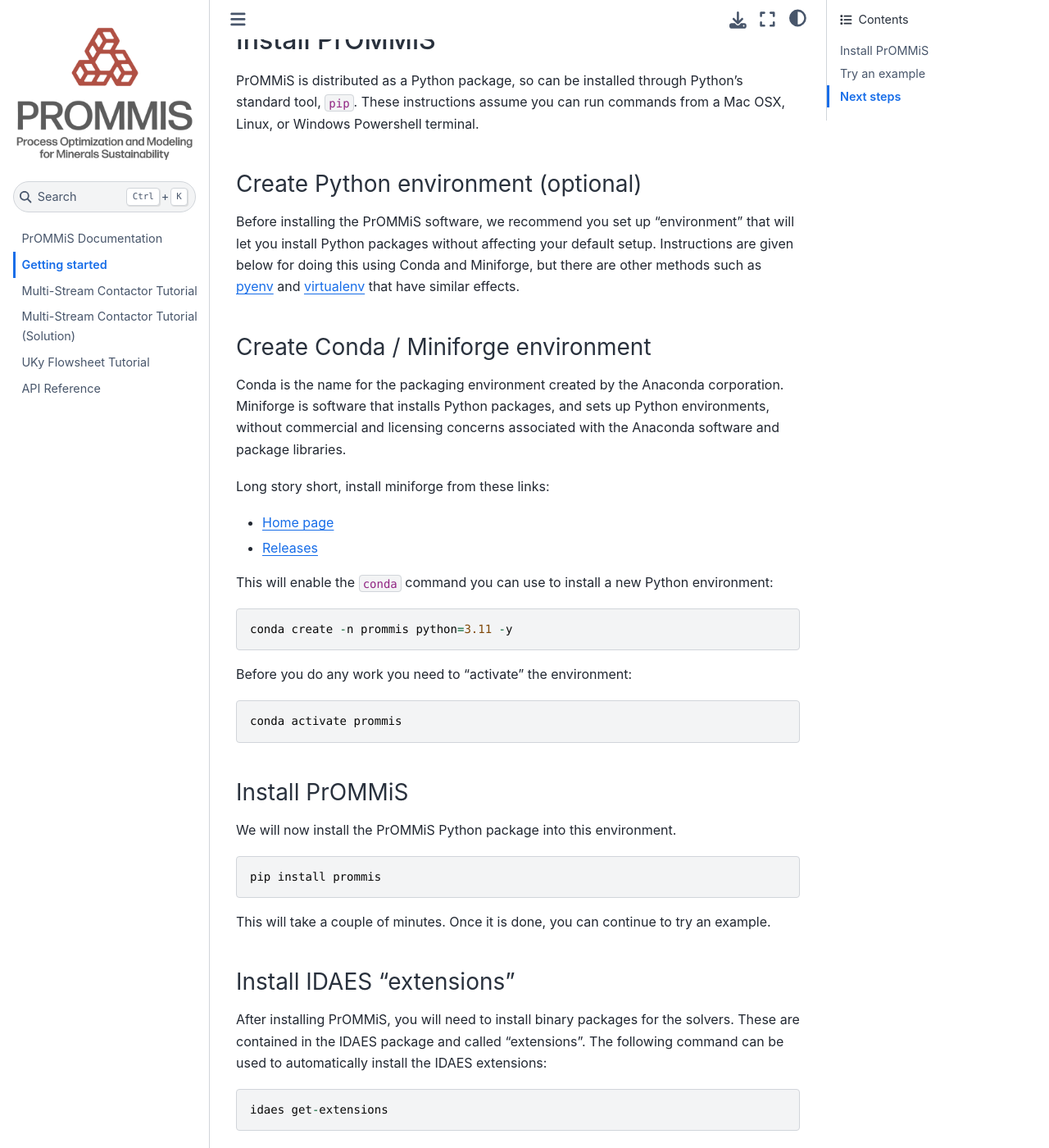
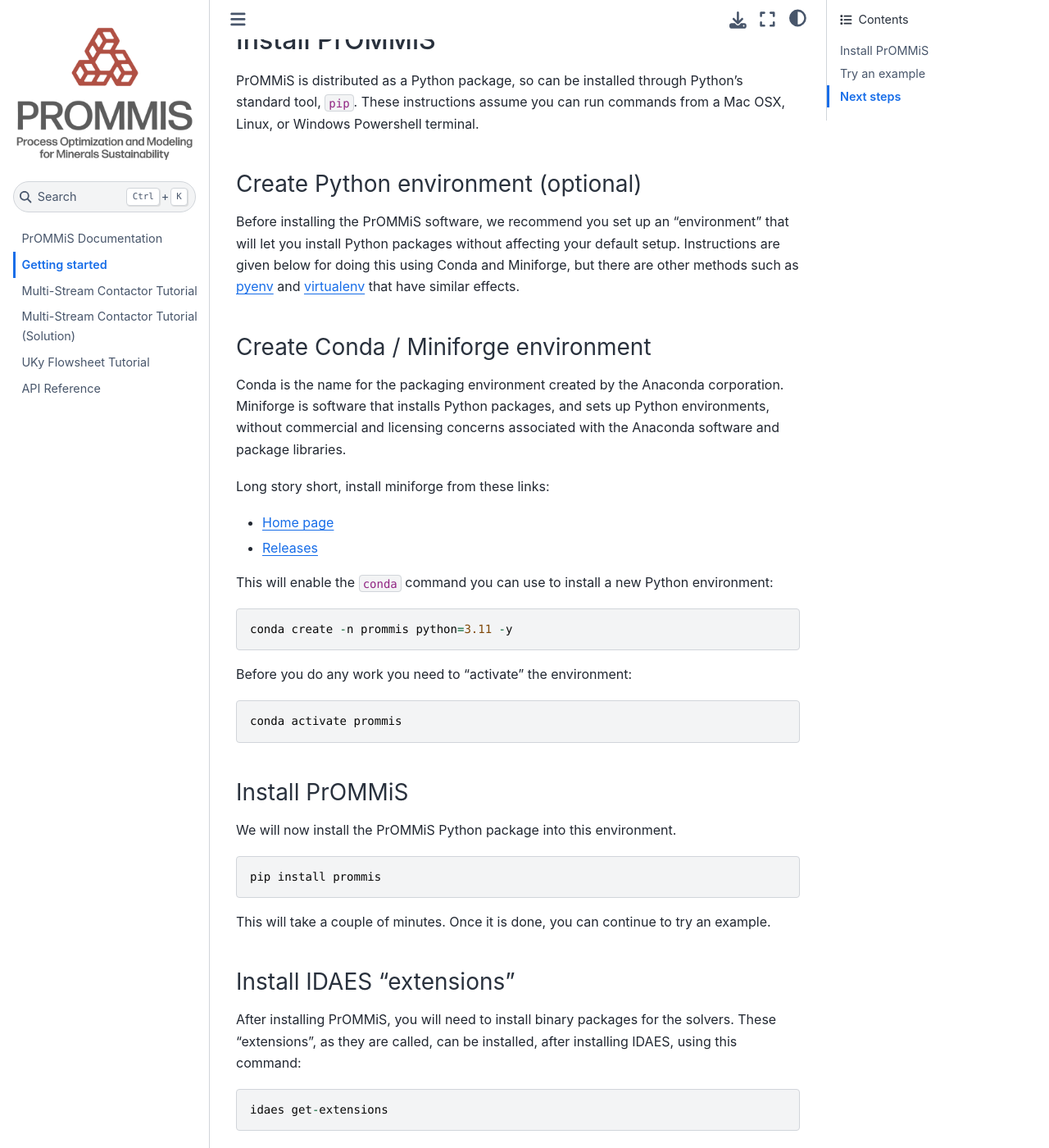
Before and after one commit to prommis/prommis, a Jupyter Book: the page built from docs/getting_started.md, in a window 1280 px wide and 1400 px high, scrolled down 245 px. Shown: the whole window at 82% size. Built offline with Jupyter Book 1.0.4 settings and Sphinx 7.4.7 and the Sphinx Book theme 1.1.4, drawn with Linux system fonts in a browser that asks for light colours; some of the changed text lies outside the part shown.

Commit message:
typos and minor wording

````diff
--- a/docs/getting_started.md
+++ b/docs/getting_started.md
@@ -7,7 +7,7 @@ It depends on the [IDAES](https://idaes-pse.readthedocs.io/en/stable/) and [Wate
 PrOMMiS is distributed as a Python package, so can be installed through Python's standard tool, `pip`. These instructions assume you can run commands from a Mac OSX, Linux, or Windows Powershell terminal.
 
 ### Create Python environment (optional)
-Before installing the PrOMMiS software, we recommend you set up "environment" that will let you install Python packages without affecting your default setup.
+Before installing the PrOMMiS software, we recommend you set up an "environment" that will let you install Python packages without affecting your default setup.
 Instructions are given below for doing this using Conda and Miniforge, but there are other methods such as [pyenv](https://github.com/pyenv/pyenv) and [virtualenv](https://virtualenv.pypa.io/en/latest/) that have similar effects.
 
 ### Create Conda / Miniforge environment
@@ -45,10 +45,8 @@ Once it is done, you can continue to try an example.
 
 ### Install IDAES "extensions"
 
-After installing PrOMMiS, you will need to install binary packages for the
-solvers. These are contained in the IDAES package and called "extensions".
-The following command can be used to automatically install the IDAES extensions:
-
+After installing PrOMMiS, you will need to install binary packages for the solvers.
+These "extensions", as they are called, can be installed, after installing IDAES, using this command:
 ```
 idaes get-extensions
 ```
````
Also changed, not shown: other parts of docs/getting_started.md (+1 -1 lines).
